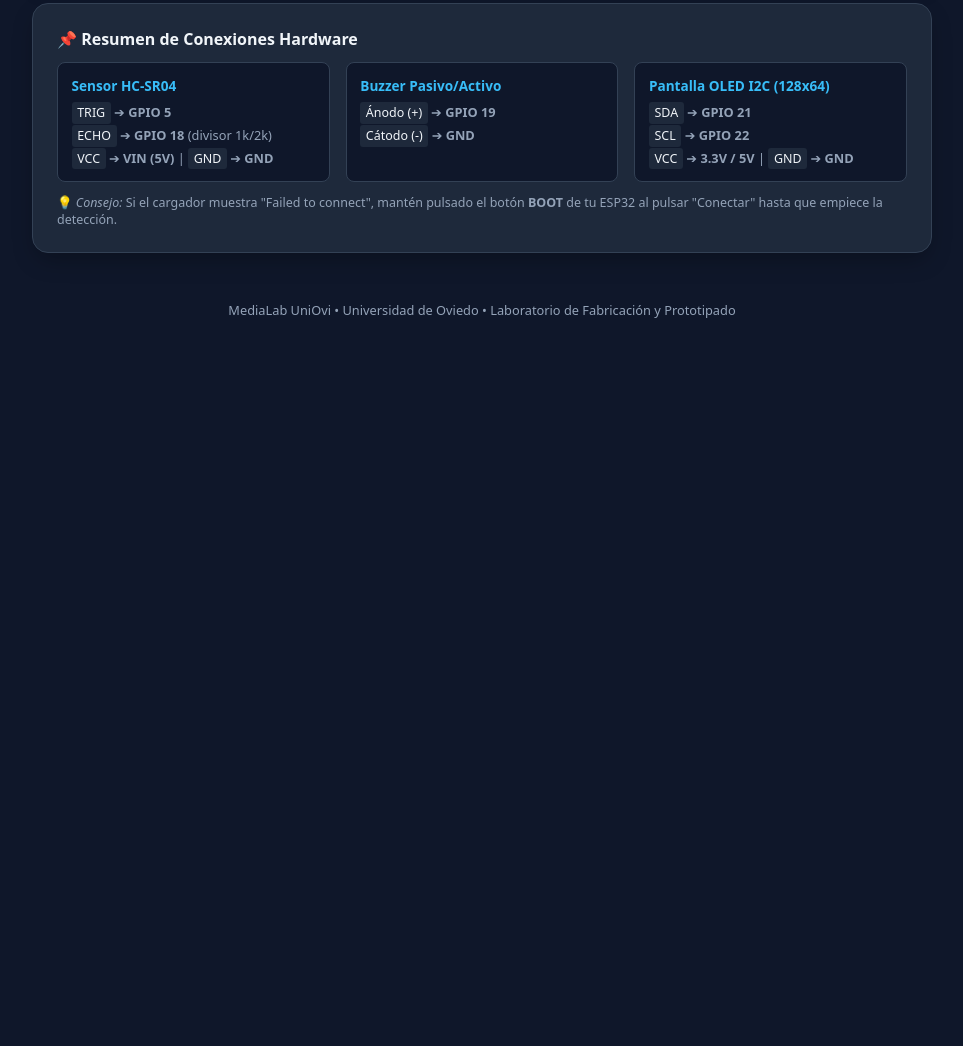
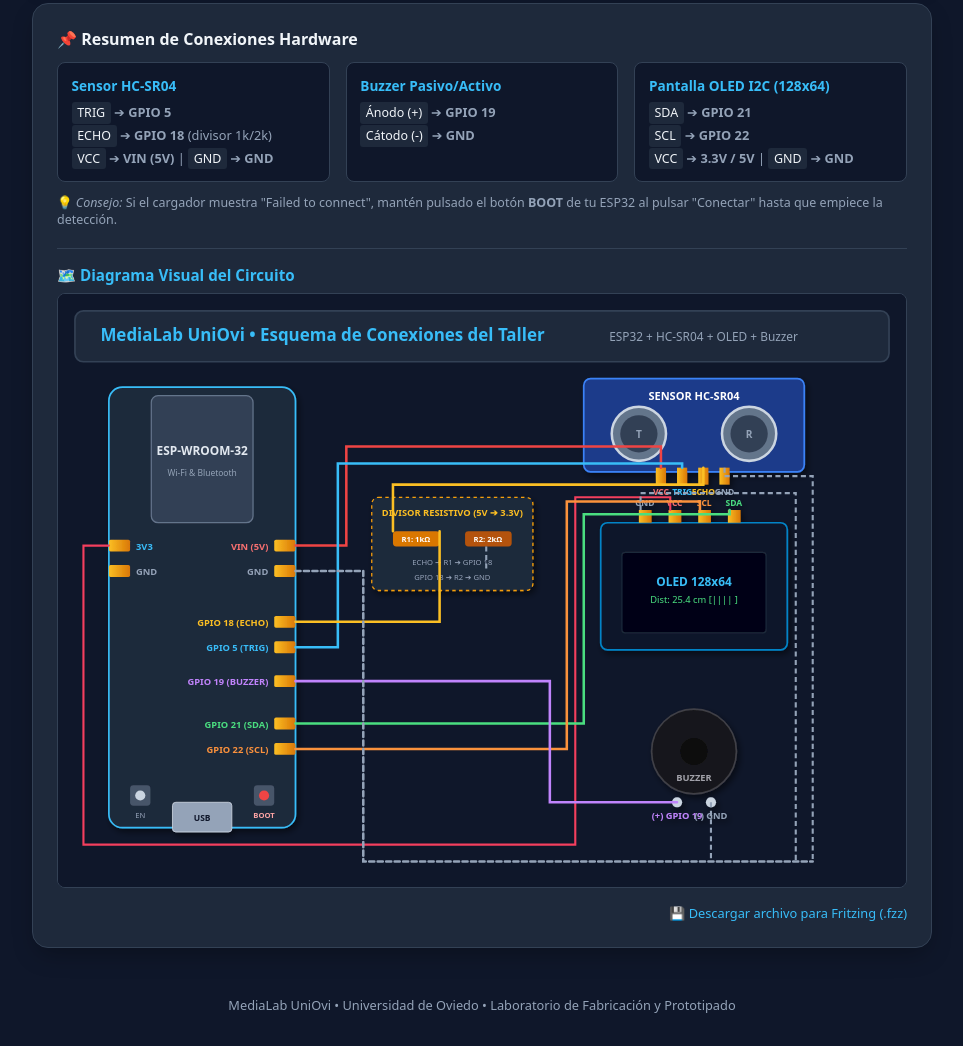
Before and after one commit to MediaLabUniovi/CursoMicros, a plain HTML site: page CargaCodigo/index.html in a window 1280 px wide. Shown: the part 787-1833 px from the top of the page, without its empty margins (158-1121 px from the left). Before the commit the page ends 1138 px from the top, so only its background shows below. Drawn offline with Linux system fonts and the light colour scheme.

Commit message:
feat: añadir esquema visual SVG y archivo descargable Fritzing .fzz

```diff
--- a/CargaCodigo/index.html
+++ b/CargaCodigo/index.html
@@ -420,6 +420,14 @@
       <p style="font-size: 0.78rem; color: var(--text-muted); margin-top: 0.75rem;">
         💡 <em>Consejo:</em> Si el cargador muestra "Failed to connect", mantén pulsado el botón <strong>BOOT</strong> de tu ESP32 al pulsar "Conectar" hasta que empiece la detección.
       </p>
+
+      <div style="margin-top: 1.25rem; border-top: 1px solid var(--card-border); padding-top: 1rem;">
+        <h4 style="font-size: 0.95rem; margin-bottom: 0.5rem; color: #38bdf8;">🗺️ Diagrama Visual del Circuito</h4>
+        <img id="schematicImg" src="esquema_conexiones.svg" alt="Esquema de Conexiones ESP32" style="width: 100%; border-radius: 0.5rem; border: 1px solid var(--card-border); background: #0f172a;" />
+        <div style="margin-top: 0.5rem; text-align: right;">
+          <a href="Esquema_Conexiones.fzz" download style="color: #38bdf8; font-size: 0.8rem; text-decoration: none;">💾 Descargar archivo para Fritzing (.fzz)</a>
+        </div>
+      </div>
     </div>
 
     <footer>
```
Also changed, not shown: index.html (+8 -0 lines), CargaCodigo/esquema_conexiones.svg (added), esquema_conexiones.svg (added), 3 other files.
